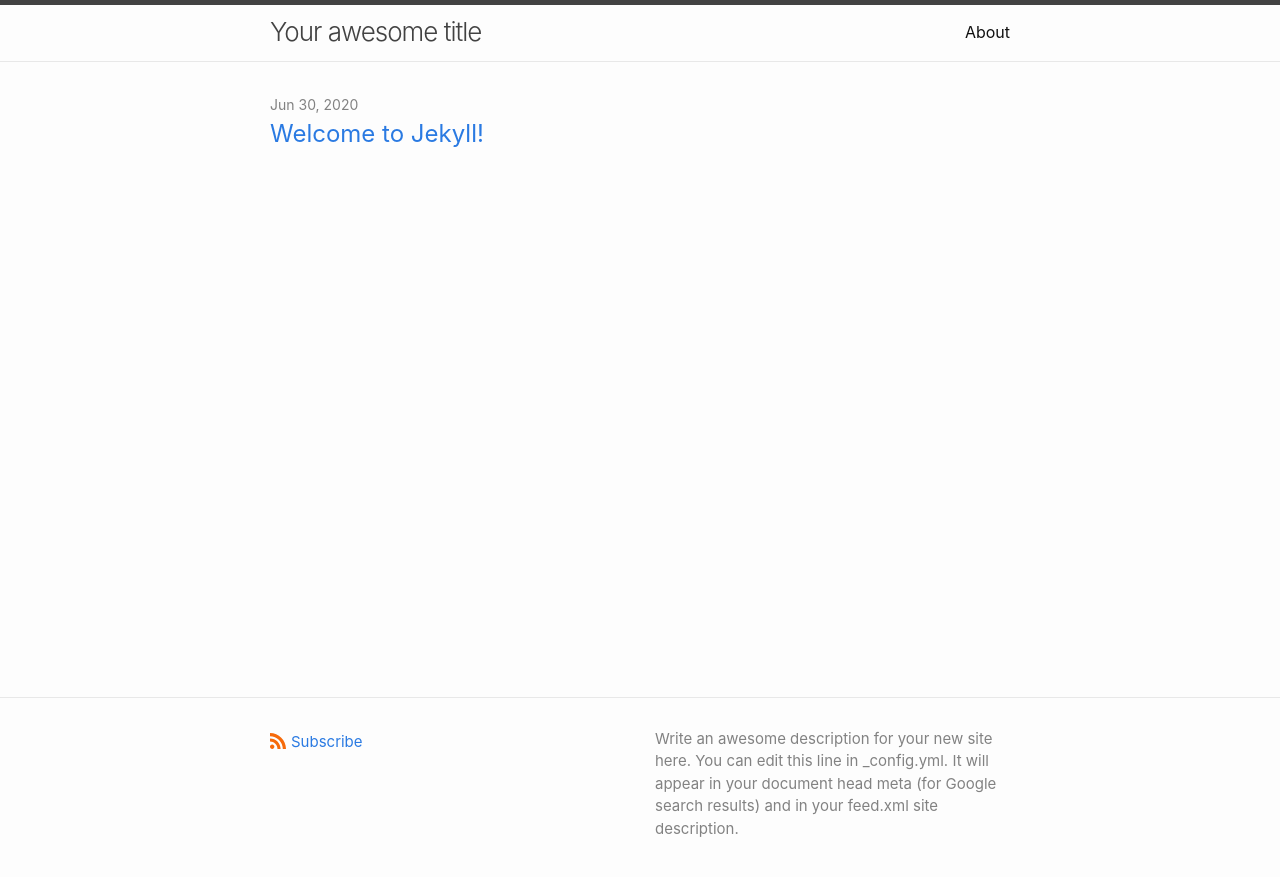
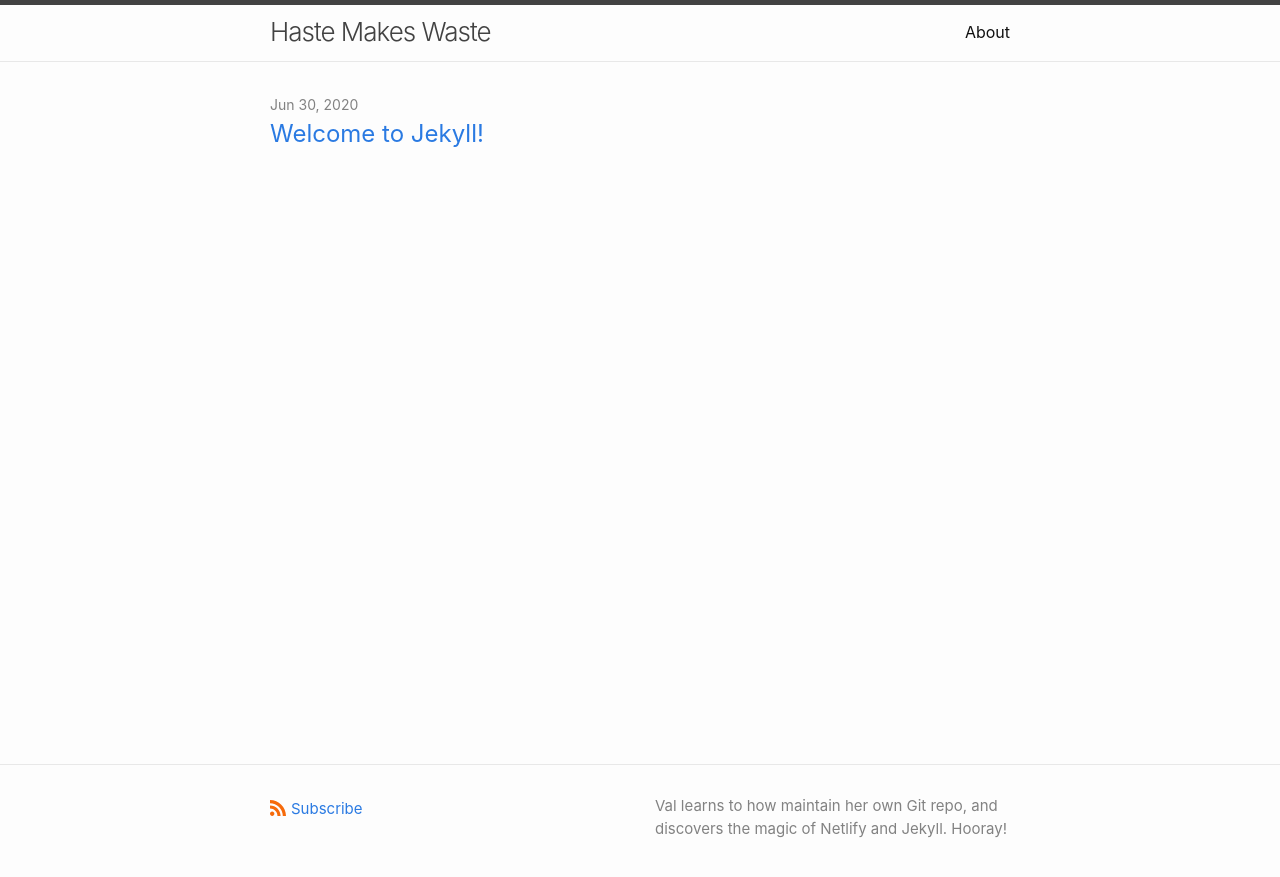
Before and after one commit to EVHaste/haste-makes-waste, a Jekyll site: the page built from index.markdown, in a window 1280 px wide. Shown: the top 877 px of the page. Built offline with Jekyll 4.4.1, drawn with Linux system fonts in a browser that asks for light colours.

Commit message:
Update _config.yml

```diff
--- a/_config.yml
+++ b/_config.yml
@@ -18,16 +18,15 @@
 # You can create any custom variable you would like, and they will be accessible
 # in the templates via {{ site.myvariable }}.
 
-title: Your awesome title
-email: your-email@example.com
+title: Haste Makes Waste
+email: val.haste@willowtreeapps.com
 description: >- # this means to ignore newlines until "baseurl:"
-  Write an awesome description for your new site here. You can edit this
-  line in _config.yml. It will appear in your document head meta (for
-  Google search results) and in your feed.xml site description.
+  Val learns to how maintain her own Git repo, and discovers the magic of
+  Netlify and Jekyll. Hooray!
 baseurl: "" # the subpath of your site, e.g. /blog
 url: "" # the base hostname & protocol for your site, e.g. http://example.com
-twitter_username: jekyllrb
-github_username:  jekyll
+#twitter_username:
+github_username: ValentineRain
 
 # Build settings
 theme: minima
```
